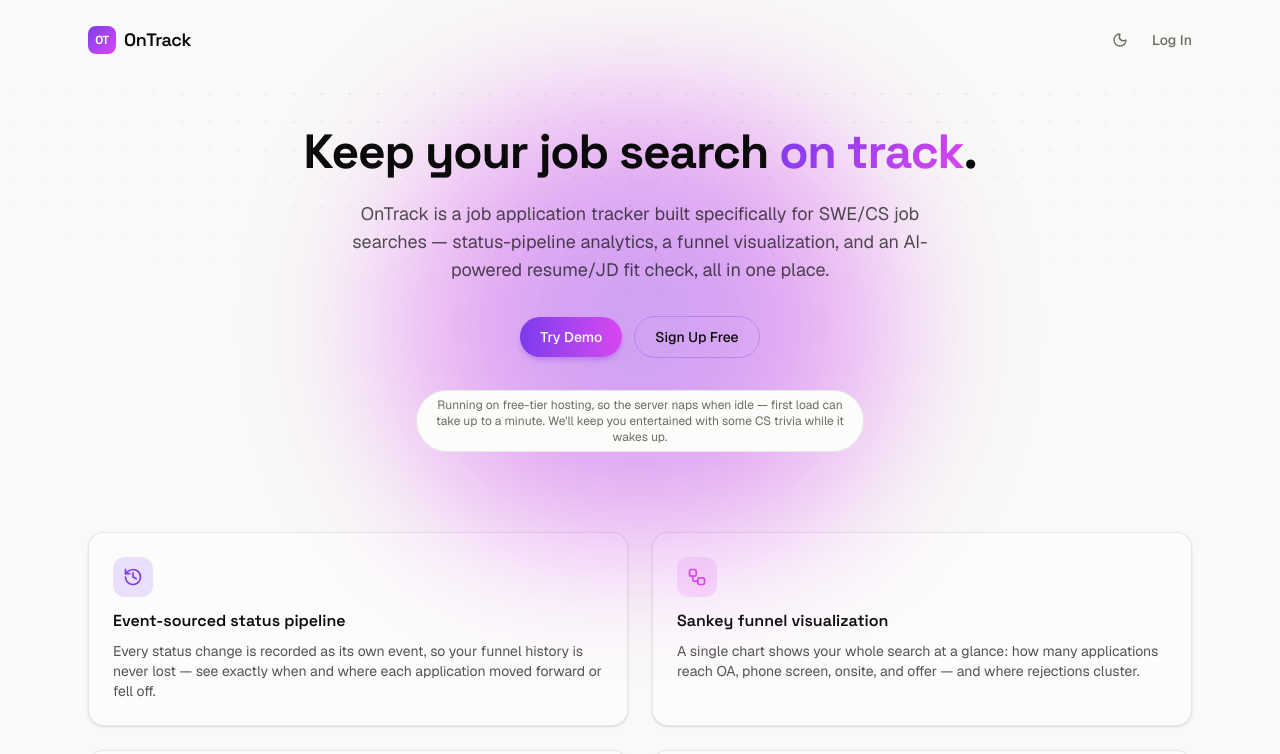
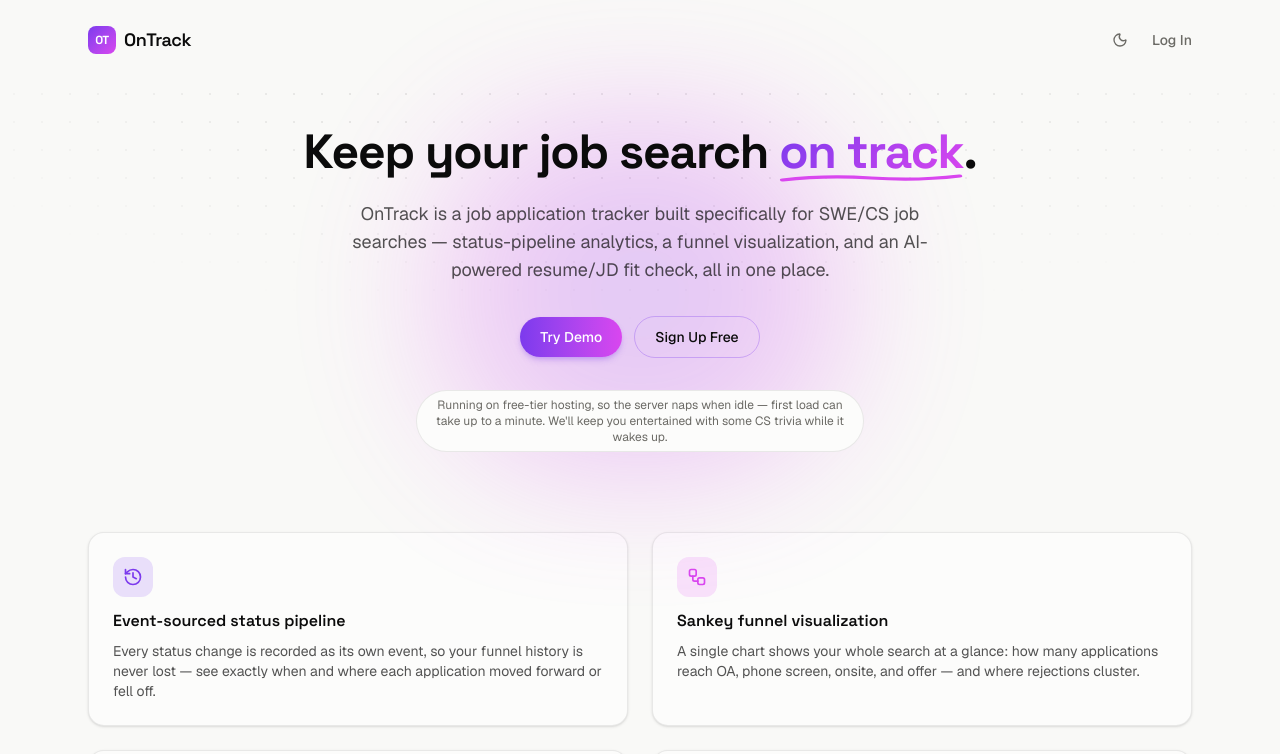
Before and after one commit to AbhinavGonthina/OnTrack, a Next.js app in the folder frontend/: page / in a window 1280 px wide. Shown: the top 754 px of the page. Built offline with nearby package versions, Linux system fonts and the light colour scheme; no server answers.

Commit message:
Restore dot-grid background, drop the glass panel, add a drawn underline beneath 'on track'

```diff
--- a/frontend/src/app/page.tsx
+++ b/frontend/src/app/page.tsx
@@ -88,15 +88,9 @@ export default function LandingPage() {
               WebkitMaskImage: "radial-gradient(ellipse 60% 55% at 50% 0%, black 40%, transparent 100%)",
             }}
           />
-          <motion.div
+          <div
             aria-hidden
-            initial={{ opacity: 0, scale: 0.85 }}
-            animate={{ opacity: [0, 0.55, 0.45, 0.55], scale: [0.85, 1, 1.05, 1] }}
-            transition={{
-              opacity: { duration: 8, times: [0, 0.15, 0.6, 1], repeat: Infinity, ease: "easeInOut" },
-              scale: { duration: 8, times: [0, 0.15, 0.6, 1], repeat: Infinity, ease: "easeInOut" },
-            }}
-            className="pointer-events-none absolute top-6 left-1/2 h-[440px] w-[680px] -translate-x-1/2 blur-3xl"
+            className="pointer-events-none absolute top-6 left-1/2 h-[380px] w-[600px] -translate-x-1/2 rounded-full opacity-25 blur-3xl"
             style={{
               background:
                 "radial-gradient(circle, var(--brand) 0%, var(--brand-secondary) 45%, transparent 72%)",
@@ -106,7 +100,7 @@ export default function LandingPage() {
             variants={heroContainer}
             initial="hidden"
             animate="show"
-            className="relative mx-auto flex max-w-4xl flex-col items-center gap-6 px-6 pb-20 pt-12 text-center"
+            className="relative mx-auto flex max-w-4xl flex-col items-center gap-6 px-6 pt-12 pb-20 text-center"
           >
             <motion.h1
               variants={heroItem}
@@ -114,12 +108,29 @@ export default function LandingPage() {
             >
               Keep your job search{" "}
               <motion.span
-                className="gradient-text inline-block"
+                className="gradient-text relative inline-block"
                 initial={{ opacity: 0, scale: 0.8 }}
                 animate={{ opacity: 1, scale: 1 }}
                 transition={{ duration: 0.5, delay: 0.55, ease: "backOut" }}
               >
                 on track
+                <svg
+                  aria-hidden
+                  viewBox="0 0 100 12"
+                  preserveAspectRatio="none"
+                  className="absolute -bottom-2 left-0 h-3 w-full"
+                >
+                  <motion.path
+                    d="M2 8 Q 25 3, 50 6 T 98 4"
+                    fill="none"
+                    stroke="var(--brand-secondary)"
+                    strokeWidth="3"
+                    strokeLinecap="round"
+                    initial={{ pathLength: 0, opacity: 0 }}
+                    animate={{ pathLength: 1, opacity: 1 }}
+                    transition={{ duration: 0.5, delay: 0.9, ease: "easeInOut" }}
+                  />
+                </svg>
               </motion.span>
               .
             </motion.h1>
```
